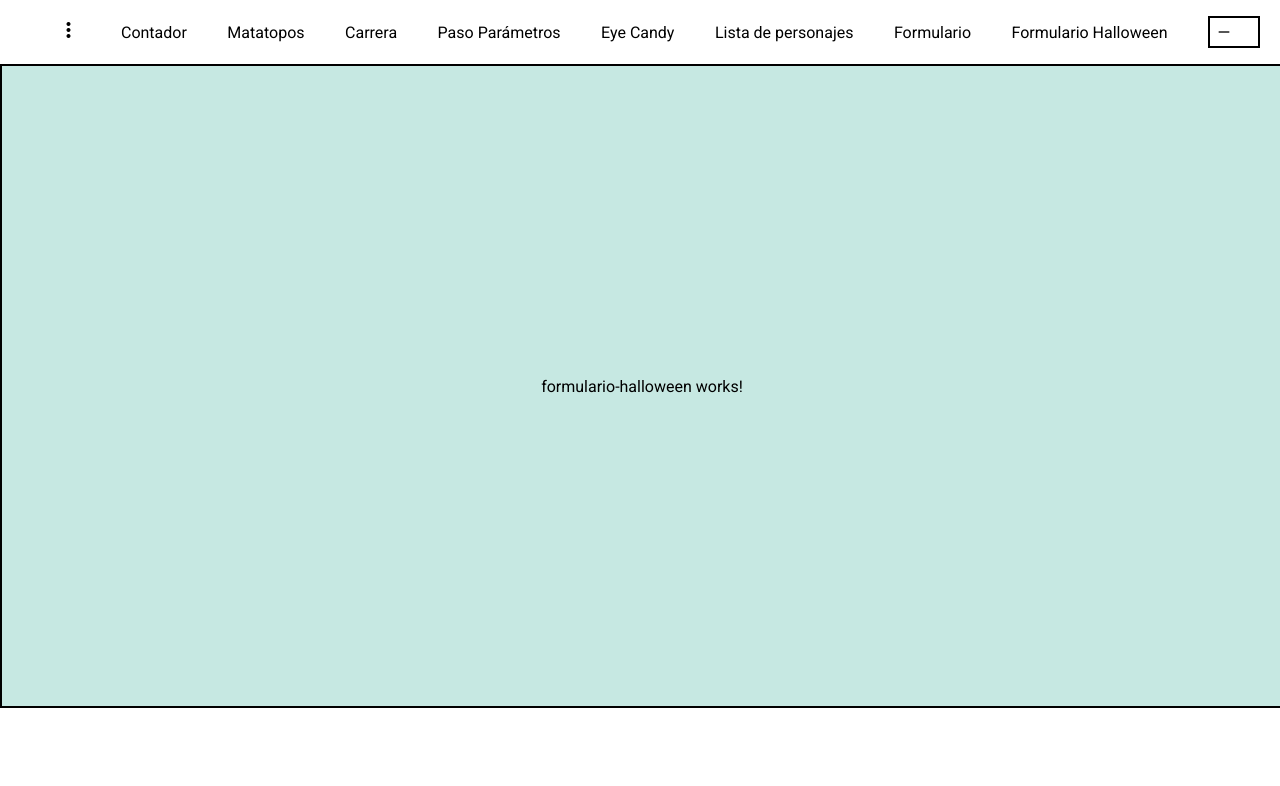
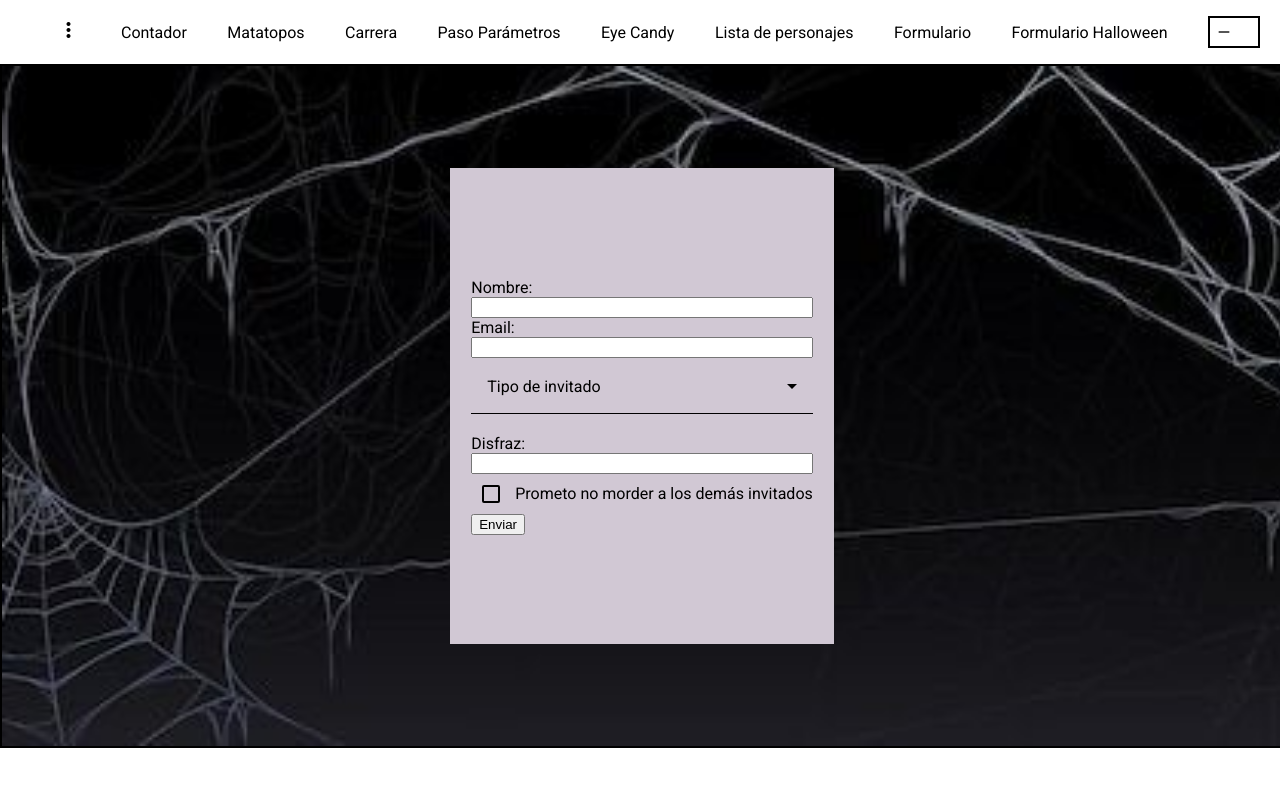
Before and after one commit to AdrianaCA/SegundoProyecto, an Angular app: page /formulario-halloween in a window 1280 px wide. Shown: the top 786 px of the page. Built offline with nearby package versions, Linux system fonts and the light colour scheme.

Commit message:
Formulario Halloween casa

```diff
--- a/src/app/app.css
+++ b/src/app/app.css
@@ -1,6 +1,6 @@
 .contenedor-root {
     width: 100%;
-    height: 80vh;
+    height: 85vh;
     background-color: rgb(198, 232, 226);
     border: solid 2px black;
     display: flex;
--- a/src/app/formulario-halloween/formulario-halloween.css
+++ b/src/app/formulario-halloween/formulario-halloween.css
@@ -0,0 +1,37 @@
+.fondo {
+    width: 100vw;
+    height: 85vh;
+    display: flex;
+    flex-direction: column;
+    align-items: center;
+    justify-content: center;
+    background-image: url('/images/fondo-halloween.jpg');
+    background-size: cover;
+    background-position: center;
+    background-repeat: no-repeat;
+
+}
+
+.campos {
+    width: 30%;
+    height: 70%;
+    background-color: rgb(209, 200, 212);
+    display: flex;
+    flex-direction: column;
+    align-items: center;
+    justify-content: center;
+}
+
+.campo {
+    display: flex;
+    flex-direction: column;
+}
+
+.mensaje-error {
+    color: #b30000;
+}
+
+.mensaje {
+    color: black;
+    text-align: center;
+}
--- a/src/app/formulario-halloween/formulario-halloween.html
+++ b/src/app/formulario-halloween/formulario-halloween.html
@@ -1 +1,95 @@
-<p>formulario-halloween works!</p>
+<div class="fondo">
+    <div class="campos">
+        <form [formGroup]="formulario">
+            <div class="campo">
+                <label for="nombre">Nombre:</label>
+                <input id="nombre" formControlName="nombre">
+
+                @if(formulario.controls['nombre'].touched) {
+                    <small class="mensaje-error">
+                        @if(formulario.controls['nombre'].hasError('required')) {
+                            👻 Este campo da más miedo vacío, ¡rellénalo!
+                        }
+                        @if(formulario.controls['nombre'].hasError('minlength')) {
+                            Mínimo 3 letras
+                        }
+                    </small>
+                }
+            </div>
+
+            <div class="campo">
+                <label for="email">Email:</label>
+                <input id="email" formControlName="email">
+
+                @if(formulario.controls['email'].touched) {
+                    <small class="mensaje-error">
+                        @if(formulario.controls['email'].hasError('required')) {
+                            👻 Este campo da más miedo vacío, ¡rellénalo!
+                        }
+                        @if(formulario.controls['email'].hasError('email')) {
+                            🩸 Ese correo parece maldito… revisa el formato.
+                        }
+                    </small>
+                }
+            </div>
+
+            <div class="campo">
+                <mat-form-field>
+                    <mat-label>Tipo de invitado</mat-label>
+                    <mat-select name="tipoInvitado">
+                        @for (invitado of tipoInvitados; track invitado) {
+                            <mat-option [value]="invitado">{{invitado}}</mat-option>
+                        }
+                    </mat-select>
+                </mat-form-field>
+            </div>
+
+            <div class="campo">
+                <label for="disfraz">Disfraz:</label>
+                <input id="disfraz" formControlName="disfraz">
+
+                @if(formulario.controls['disfraz'].touched) {
+                    <small class="mensaje-error">
+                        @if(formulario.controls['disfraz'].hasError('required')) {
+                            👻 Este campo da más miedo vacío, ¡rellénalo!
+                        }
+                    </small>
+                }
+            </div>
+
+            <!--
+            <div class="campo">
+                <mat-form-field>
+                    <mat-label>Fecha de llegada:</mat-label>
+                    <input matInput [matDatepicker]="picker" formControlName="fechaLlegada" placeholder="dd/mm/aaa">
+                    <mat-datepicker #picker></mat-datepicker>
+                </mat-form-field>
+
+                @if(formulario.controls['fechaLlegada'].touched) {
+                    <small class="mensaje-error">
+                        @if(formulario.controls['fechaLlegada'].hasError('required')) {
+                            👻 Este campo da más miedo vacío, ¡rellénalo!
+                        }
+                    </small>
+                }
+            </div>
+            -->
+
+            <div class="campo">
+                <mat-checkbox formControlName="aceptaReglas">Prometo no morder a los demás invitados</mat-checkbox>
+
+                @if(formulario.controls['aceptaReglas'].touched) {
+                    <small class="mensaje-error">
+                        @if(formulario.controls['aceptaReglas'].hasError('required')) {
+                            👻 Este campo da más miedo vacío, ¡rellénalo!
+                        }
+                    </small>
+                }
+            </div>
+
+            <button type="submit" (click)="submit()">Enviar</button>
+
+            <p class="mensaje" *ngIf="enviado"><strong>{{ mensajeExito }}</strong></p>
+        </form>
+    </div>
+</div>
--- a/src/app/formulario-halloween/formulario-halloween.ts
+++ b/src/app/formulario-halloween/formulario-halloween.ts
@@ -1,9 +1,13 @@
 import { Component } from '@angular/core';
 import { FormBuilder, FormGroup, ReactiveFormsModule, Validators } from '@angular/forms';
+import {MatSelectModule} from '@angular/material/select';
+import {MatDatepickerModule} from '@angular/material/datepicker';
+import {MatCheckboxModule} from '@angular/material/checkbox';
+import { CommonModule } from '@angular/common';
 
 @Component({
   selector: 'app-formulario-halloween',
-  imports: [ReactiveFormsModule],
+  imports: [CommonModule , ReactiveFormsModule, MatSelectModule, MatDatepickerModule, MatCheckboxModule],
   templateUrl: './formulario-halloween.html',
   styleUrl: './formulario-halloween.css'
 })
@@ -11,9 +15,13 @@ export class FormularioHalloween {
 
   formulario: FormGroup;
 
+  tipoInvitados: string[] = ['Humano', 'Fantasma', 'Vampiro', 'Bruja'];
+  enviado:boolean = false;
+  mensajeExito: string | null = null;
+
   constructor(private fb: FormBuilder) {
     this.formulario = this.fb.group({
-      nombre: ['', [Validators.required, Validators.minLength(3), Validators.maxLength(10)]],
+      nombre: ['', [Validators.required, Validators.minLength(3)]],
       email: ['', [Validators.required, Validators.email]],
       tipoInvitado: ['', ],
       disfraz: ['', Validators.required],
@@ -22,4 +30,14 @@ export class FormularioHalloween {
     });
   }
 
+  submit() {
+    this.enviado = true;
+    if(this.formulario.valid) {
+      this.mensajeExito = '🎃 ¡Bienvenido/a, ' + this.formulario.get('nombre')
+        + '! Tu entrada para la fiesta del castillo ha sido registrada con éxito.';
+    } else {
+      this.mensajeExito = 'Formulario no válido';
+    }
+  }
+
 }
--- a/src/app/formulario-registro/formulario-registro.html
+++ b/src/app/formulario-registro/formulario-registro.html
@@ -51,5 +51,5 @@
   </div>
 
   <button type="submit">Enviar</button>
-  <button type="button" (click)="resetear()">Reseter</button>
+  <button type="button" (click)="resetear()">Resetear</button>
 </form>
```
Also changed, not shown: public/images/fondo-halloween.jpg (added). Lines whose indentation alone changed are shown as unchanged.
